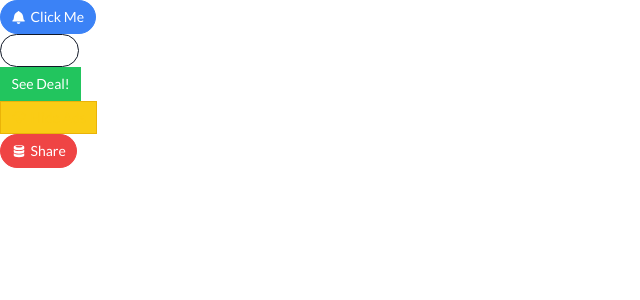
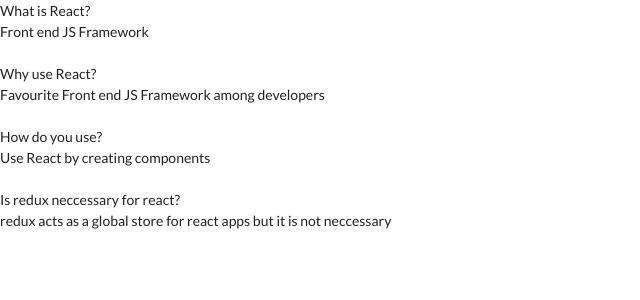
Before and after one commit to Mohitkumar6122/comps, a React (Create React App) app: page / in a window 1280 px wide. Shown: the top 300 px of the page, without its empty margins (0-640 px from the left). Built offline with nearby package versions, Linux system fonts and the light colour scheme.

Commit message:
Accordion component boilerplate
Signed-off-by: Mohit Kumar <mkay6123@gmail.com>

```diff
--- /dev/null
+++ b/src/App.js
@@ -0,0 +1,36 @@
+import React from "react";
+import ButtonPage from "./pages/ButtonPage";
+import Accordion from "./components/Accordion";
+
+function App() {
+  const items = [
+    {
+      id: "adasd",
+      label: "What is React?",
+      content: "Front end JS Framework",
+    },
+    {
+      id: "adasfdgd",
+      label: "Why use React?",
+      content: "Favourite Front end JS Framework among developers",
+    },
+    {
+      id: "adasasdd",
+      label: "How do you use?",
+      content: "Use React by creating components ",
+    },
+    {
+      id: "adasdasd",
+      label: "Is redux neccessary for react?",
+      content:
+        "redux acts as a global store for react apps but it is not neccessary ",
+    },
+  ];
+  return (
+    <div>
+      <Accordion items={items} />
+    </div>
+  );
+}
+
+export default App;
--- /dev/null
+++ b/src/components/Accordion.js
@@ -0,0 +1,18 @@
+import React from 'react'
+
+const Accordion = ({ items }) => {
+  const renderedItemList = items?.map((item) => {
+    return (
+      <div key={item.id}>
+        <div>{item.label}</div>
+        <div>{item.content}</div>
+        <br />
+      </div>
+    );
+  })
+  return (
+    <div>{renderedItemList}</div>
+  )
+}
+
+export default Accordion
--- a/src/index.js
+++ b/src/index.js
@@ -1,6 +1,6 @@
 import React from "react";
 import { createRoot } from "react-dom/client";
-import App from "./components/App";
+import App from "./App";
 import './index.css'
 
 createRoot(document.querySelector("#root")).render(<App />);
```
Also changed, not shown: src/pages/ButtonPage.js (renamed from src/components/App.js, +9 -14 lines).
